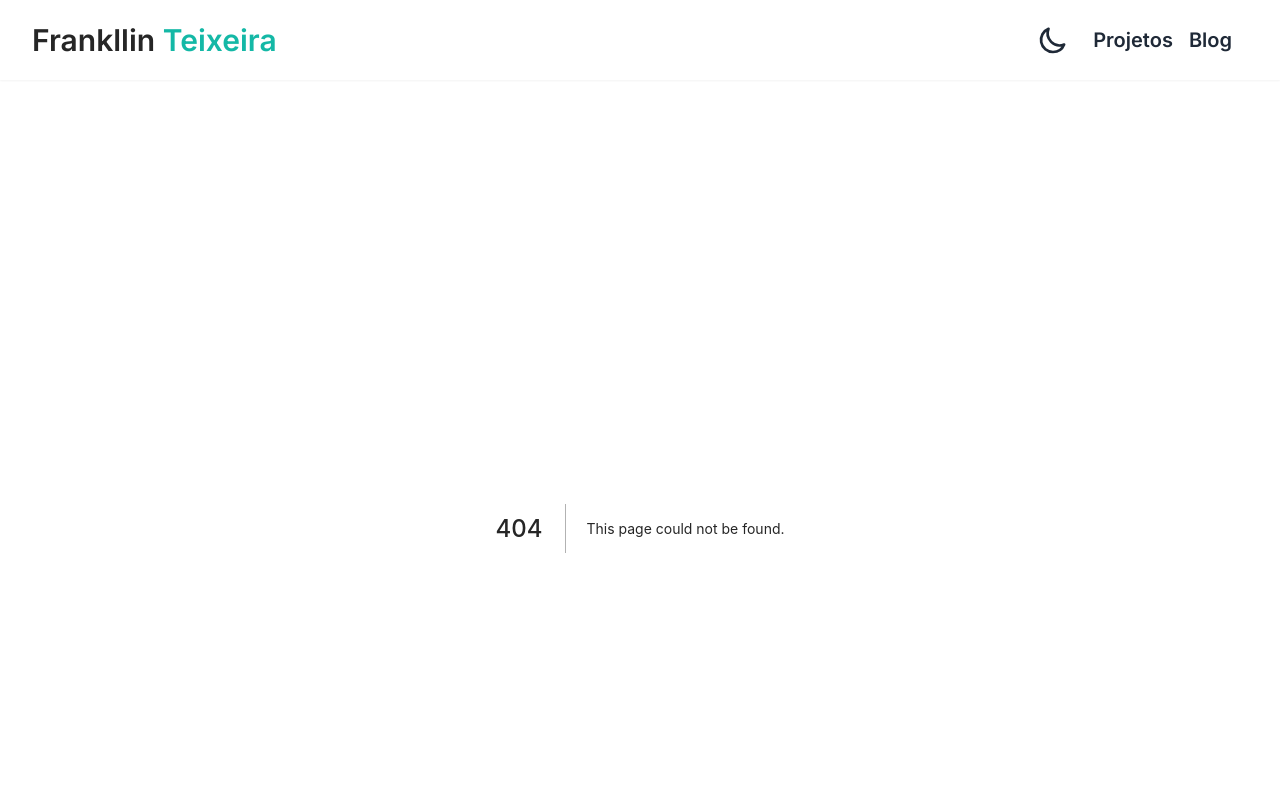
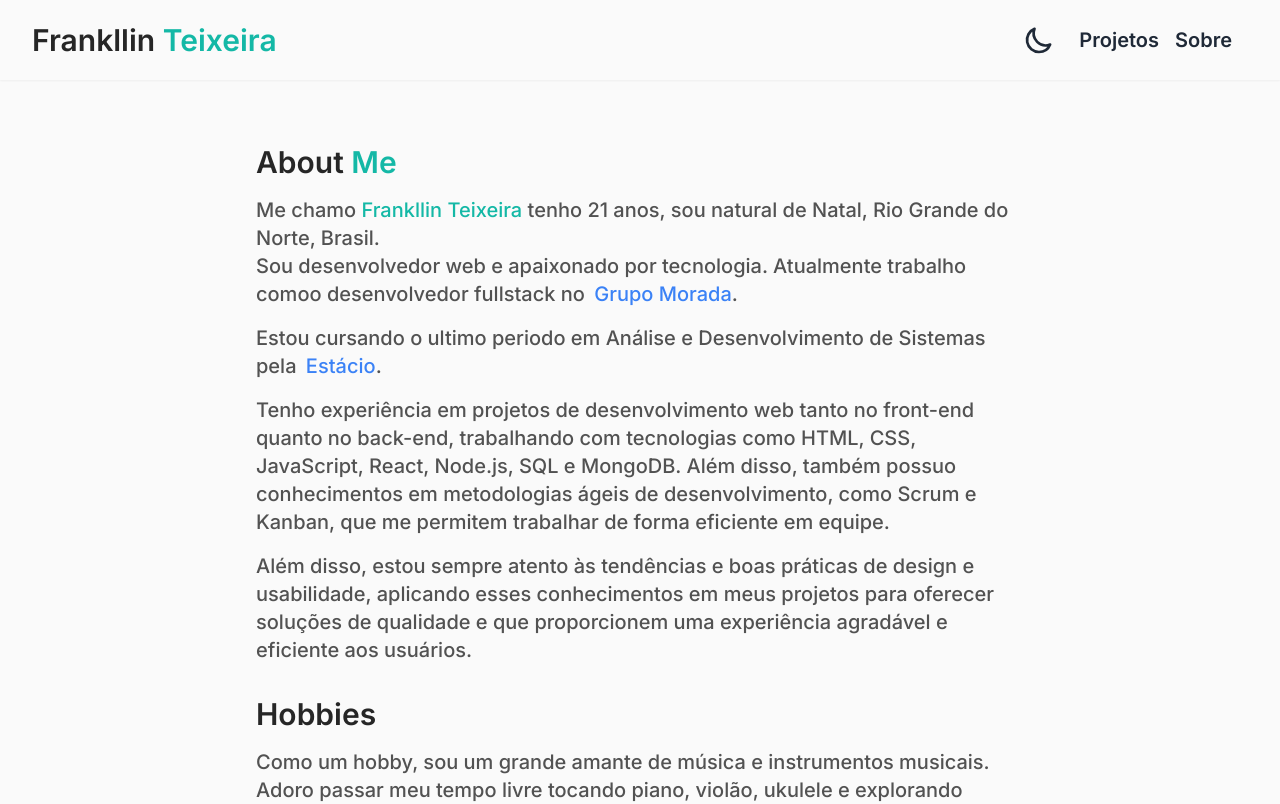
Before and after one commit to frankllin15/portfolio, a Next.js app: page /about in a window 1280 px wide. Before the commit this address had no page. Shown: the top 804 px of the page. Built offline with nearby package versions, Linux system fonts and the light colour scheme.

Commit message:
feat: create about page

```diff
--- a/src/components/NavBar.tsx
+++ b/src/components/NavBar.tsx
@@ -15,8 +15,8 @@ const links = [
   },
 
   {
-    href: "/blog",
-    label: "Blog",
+    href: "/about",
+    label: "Sobre",
   },
 ];
 
--- /dev/null
+++ b/src/pages/about.tsx
@@ -0,0 +1,57 @@
+const AboutPage = () => {
+    const yearsOld = new Date().getFullYear() - 2001;
+
+    return (
+        <div className="container-padding text-xl">
+            <h1 className="text-2xl md:text-3xl">
+                About <span className="text-teal-500">Me</span>
+            </h1>
+            <p className="mt-4">
+                Me chamo{" "}
+                <span className="text-teal-500">Frankllin Teixeira</span> tenho{" "}
+                {yearsOld} anos, sou natural de Natal, Rio Grande do Norte, Brasil.
+            </p>
+            <p>
+                Sou desenvolvedor web e apaixonado por tecnologia. Atualmente
+                trabalho comoo desenvolvedor fullstack no{" "}
+                <a
+                    href="https://www.linkedin.com/company/grupomoradaoficial/mycompany/"
+                    target="_blank"
+                    rel="noopener noreferrer"
+                    className="text-blue-500  ml-1"
+                >
+                    Grupo Morada
+                </a>
+                .
+            </p>
+            <p className="mt-4">
+                Estou cursando o ultimo periodo em Análise e Desenvolvimento de
+                Sistemas pela{" "}
+                <a
+                    href="https://estacio.br/"
+                    target="_blank"
+                    rel="noopener noreferrer"
+                    className="text-blue-500  ml-1"
+                >
+                    Estácio
+                </a>
+                .
+            </p>
+            <p className="mt-4">
+            Tenho experiência em projetos de desenvolvimento web tanto no front-end quanto no back-end, trabalhando com tecnologias como HTML, CSS, JavaScript, React, Node.js, SQL e MongoDB. Além disso, também possuo conhecimentos em metodologias ágeis de desenvolvimento, como Scrum e Kanban, que me permitem trabalhar de forma eficiente em equipe.
+            </p>
+            <p className="mt-4">
+            Além disso, estou sempre atento às tendências e boas práticas de design e usabilidade, aplicando esses conhecimentos em meus projetos para oferecer soluções de qualidade e que proporcionem uma experiência agradável e eficiente aos usuários.
+            </p>
+
+            <h2 className="text-2xl md:text-3xl mt-8">
+              Hobbies
+            </h2>
+            <p className="mt-4">
+            Como um hobby, sou um grande amante de música e instrumentos musicais. Adoro passar meu tempo livre tocando piano, violão, ukulele e explorando novos sons e acordes.
+            </p>
+        </div>
+    );
+};
+
+export default AboutPage;
--- a/src/pages/blog.tsx
+++ /dev/null
@@ -1,9 +0,0 @@
-const BlogPage = () => {
-  return (
-    <div className="container-padding">
-      <h1>Em breve</h1>
-    </div>
-  );
-};
-
-export default BlogPage;
```
